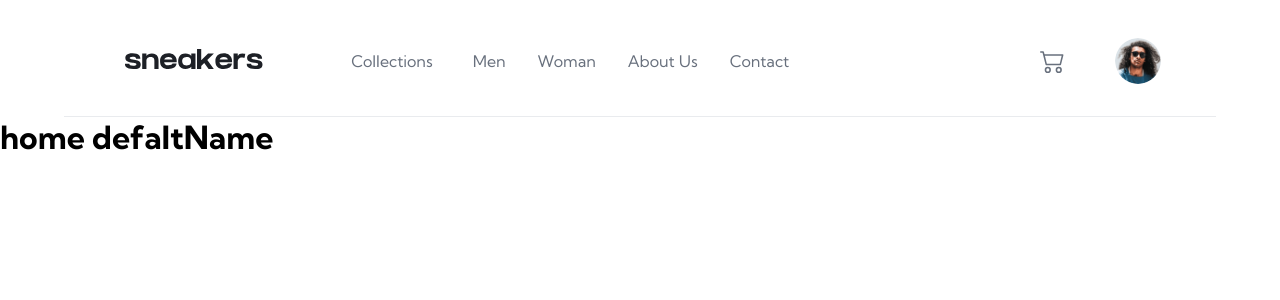
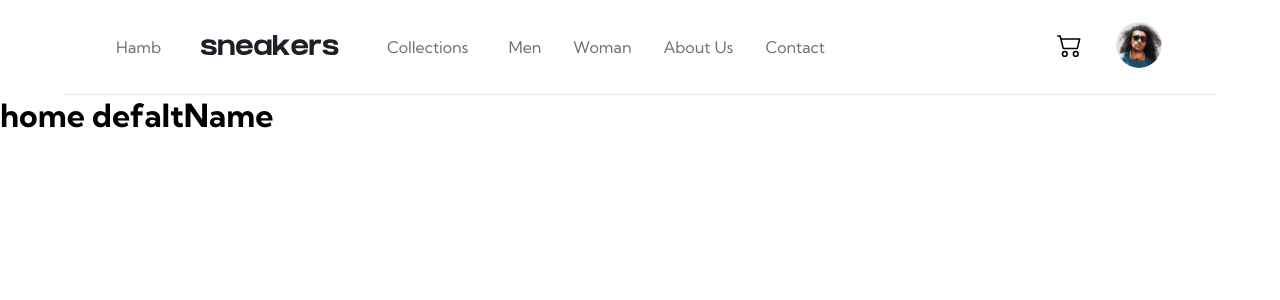
Before and after one commit to maicondguerian/maicondguerian-shopping-cart-from-ecommerce-page-with-react-ts-v2, a React (Vite) app: page / in a window 1280 px wide. Shown: the top 300 px of the page. Built offline with nearby package versions, Linux system fonts and the light colour scheme.

Commit message:
adicioando responsonsividade ao header

```diff
--- a/src/styles/styled-components/header/index.tsx
+++ b/src/styles/styled-components/header/index.tsx
@@ -3,12 +3,17 @@ import styled from 'styled-components'
 export const Header = styled.header`
     display: flex;
     justify-content: space-around;
-    padding: 2rem 0 .2rem ;
+    position: relative;
 
-    >ul{
+    padding: 2rem 0 .2rem;
+
+    a{
+        padding: .2rem .5rem;
+    }
+
+    ul{
         display: flex;
         gap: 2rem;
-
 
         >li{
             text-transform: capitalize;
@@ -17,39 +22,23 @@ export const Header = styled.header`
             justify-content: center;
             padding:  0  0 1.5rem;
             color: ${({ theme }) => theme.colors.darkGrayishBlue};
-
-            &:first-child{
-                margin-right: 2.5rem;
-            }
+            border-bottom: solid 4px transparent;
         }
 
         .currentPage{
-            bottom: 0;
-            box-shadow: 0  4px ${({ theme }) => theme.colors.orange};
+            border-bottom: solid 4px ${({ theme }) => theme.colors.orange};
             color: ${({ theme }) => theme.colors.veryDarkBlue};
         }
     }
 
     ul:nth-child(2){
-        li:nth-child(1){
-           margin: 1rem;
-        }
-        li:nth-child(2){
-            img{
-                height: 50px;
-                border: solid 2px transparent;
-                border-radius: 50%;
-                cursor: pointer;
-                &:hover{
-                    border: solid 2px ${({ theme }) => theme.colors.orange};
-                    transition: all .2s ease-in-out;
-                }
-            }
-        }
+        margin-left: 2rem;
     }
 
-    a{
-        padding: .2rem .5rem;
+    @media screen and (max-width: 900px){
+        ul:nth-child(2){
+            display: none;
+        }
+
     }
-
 `;
--- a/src/ui/components/header/index.tsx
+++ b/src/ui/components/header/index.tsx
@@ -5,28 +5,58 @@ import { BsCart2 } from 'react-icons/bs';
 import Separator from "../separador";
 import { Link } from "react-router-dom";
 import usePath from "../../../data/custom-hooks/usePath";
+import styled from "styled-components";
 
 export default function Header() {
     const { isCurrentPath } = usePath();
 
-    console.log(isCurrentPath('/') ? 's' : 'n');
+    const inlineStyle = {
+        display: 'flex',
+        justifyContent: 'space-around',
+    };
+
+    const StyledUl = styled.ul`
+        display: flex;
+        align-items: center;
+        gap: 2rem;
+
+        li:nth-child(2){
+            img{
+                height: 50px;
+                border: solid 2px transparent;
+                border-radius: 50%;
+                cursor: pointer;
+
+                &:hover{
+                    border: solid 2px  ${({ theme }) => theme.colors.orange};
+                    transition: all .2s ease-in-out;
+                }
+            }
+        }
+
+    `;
 
     return (
         <>
+            <div style={inlineStyle}>
                 <Styled.Header>
                     <ul>
+                        <li>hamb</li>
                         <li><Link to={'/'}><Logo /></Link></li>
+                    </ul>
+                    <ul>
                         <li className={isCurrentPath('/collections') ? 'currentPage' : 'regularStyle'}><Link to={'/collections'}> collections</Link></li>
                         <li>men</li>
                         <li>woman</li>
                         <li>about us</li>
                         <li>contact</li>
                     </ul>
-                <ul>
+                </Styled.Header>
+                <StyledUl>
                     <li><BsCart2 size={'25px'} /></li>
                     <li><ProfileAvatarImage /></li>
-                </ul>
-            </Styled.Header>
+                </StyledUl>
+            </div>
             <Separator width={'90%'} />
         </>
     )
```
Lines whose indentation alone changed are shown as unchanged.
